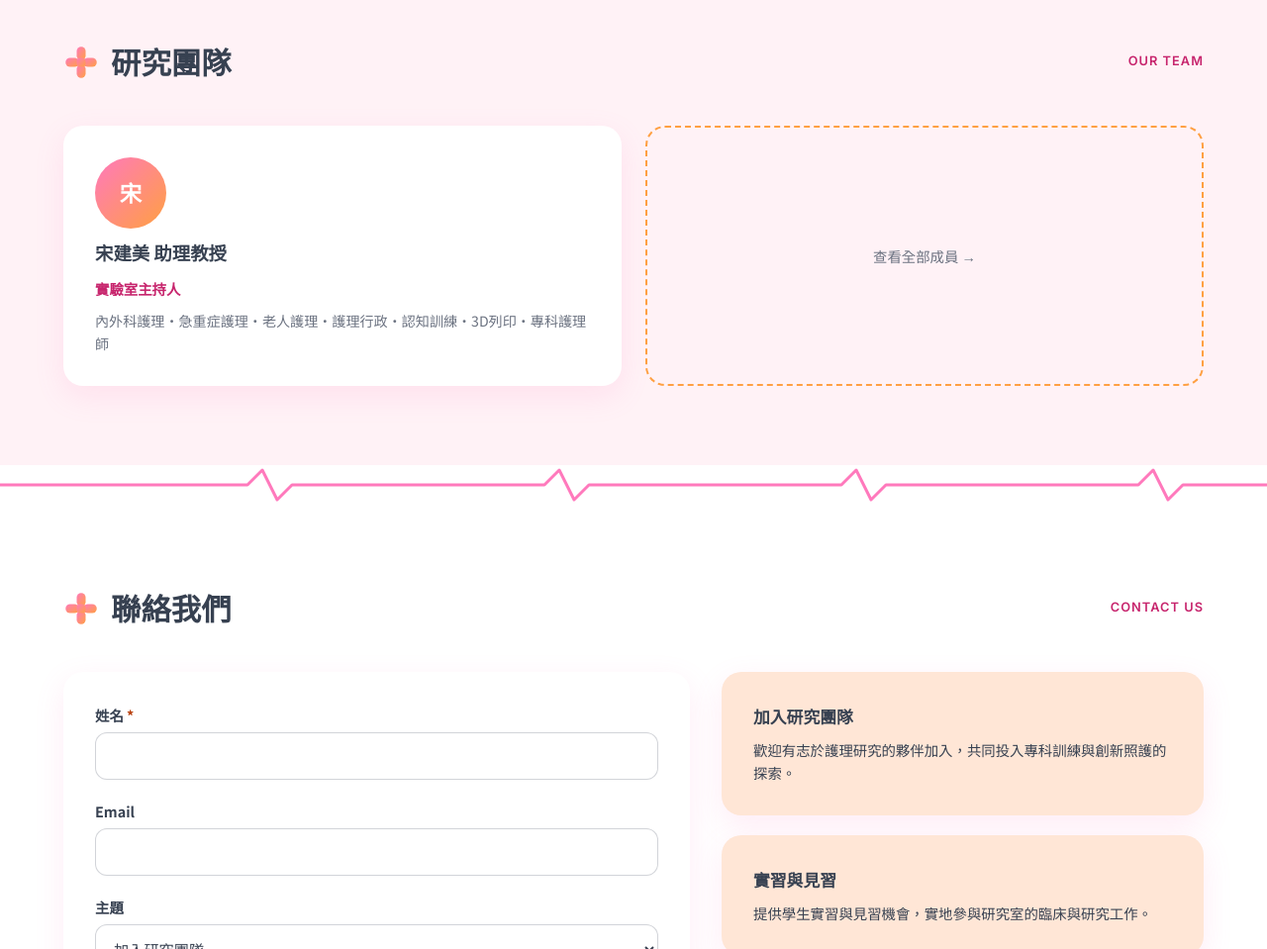
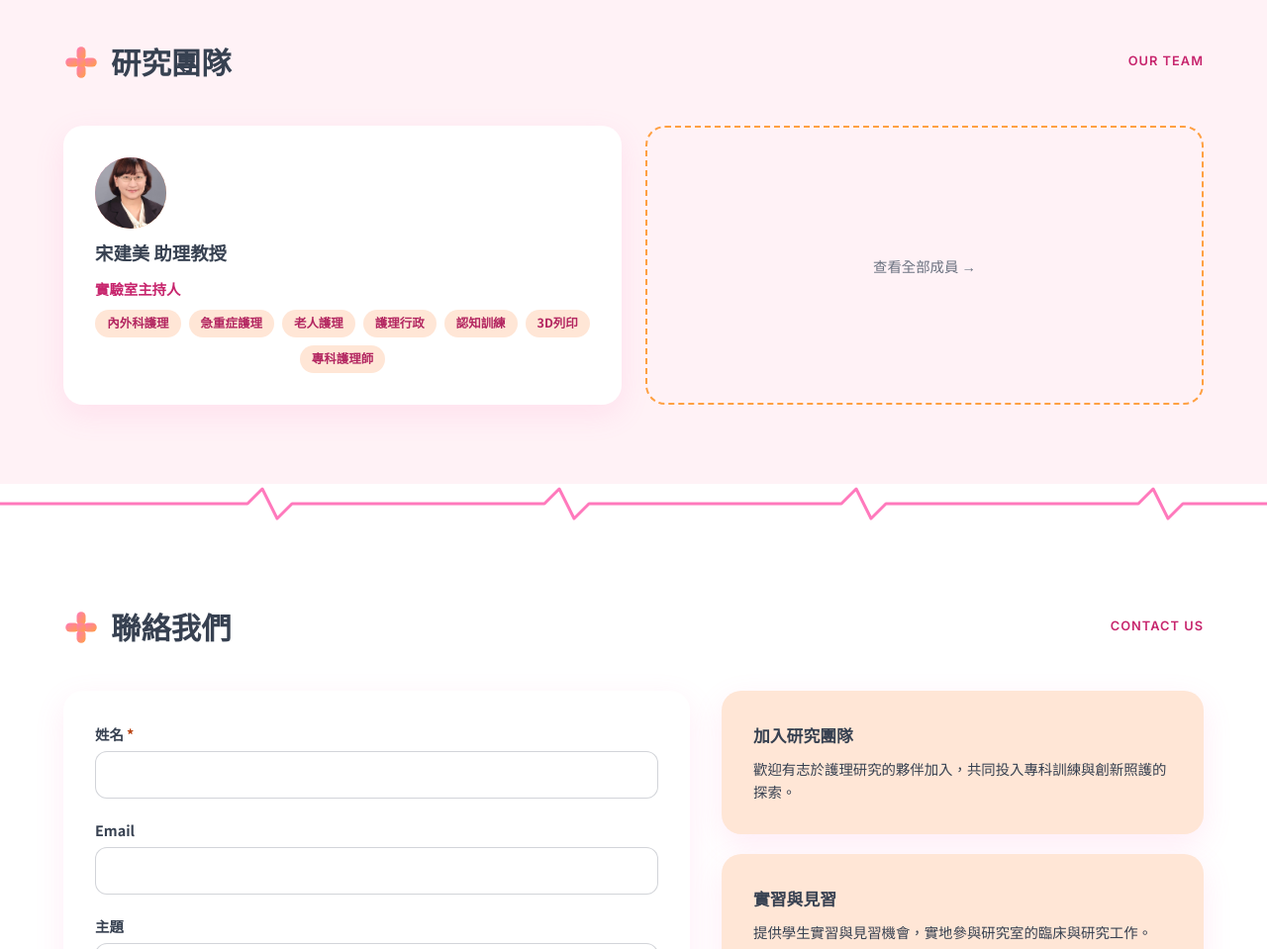
Before and after one commit to bobyu89/sung-lab-website, a plain HTML site: page index.html in a window 1280 px wide. Shown: the part 2160-3119 px from the top of the page at 99% size. Drawn offline with Linux system fonts and the light colour scheme; no server answers.

Commit message:
feat: PI photo, specialty badges, expandable news cards
Co-Authored-By: Claude Fable 5 <noreply@anthropic.com>

```diff
--- a/css/main.css
+++ b/css/main.css
@@ -858,6 +858,15 @@ body.lightbox-open {
   text-overflow: ellipsis;
 }
 
+/* 消息卡可點擊展開全文 */
+.news-card { cursor: pointer; }
+.news-card:focus-visible { outline: 2px solid var(--pink-deep); outline-offset: 2px; }
+.news-card--open .news-card__content {
+  display: block;
+  -webkit-line-clamp: unset;
+  overflow: visible;
+}
+
 /* Chip color variants — category mapping (all keep dark text).
    Text colors below are darkened locally from --pink-deep/--orange-deep/--gray
    (not the shared tokens) so each variant meets WCAG AA 4.5:1 against its
@@ -1020,6 +1029,18 @@ body.lightbox-open {
   color: var(--gray);
   font-size: 0.88rem;
   line-height: 1.6;
+}
+
+/* 主持人專長小徽章 */
+.team-card__badges {
+  display: flex;
+  flex-wrap: wrap;
+  justify-content: center;
+  gap: 8px;
+}
+.team-card__badges .chip {
+  font-size: 0.78rem;
+  padding: 4px 12px;
 }
 
 .team-card--wip {
--- a/index.html
+++ b/index.html
@@ -282,10 +282,18 @@
 
       <div class="team-grid">
         <div class="card team-card reveal" data-reveal-group="team">
-          <span class="avatar team-card__avatar">宋</span>
+          <img class="avatar team-card__avatar" src="assets/members/pi.jpg" alt="宋建美 助理教授照片">
           <h3 class="team-card__name" id="team-pi-name"></h3>
           <p class="team-card__role">實驗室主持人</p>
-          <p class="team-card__specialty">內外科護理・急重症護理・老人護理・護理行政・認知訓練・3D列印・專科護理師</p>
+          <div class="team-card__badges">
+            <span class="chip">內外科護理</span>
+            <span class="chip">急重症護理</span>
+            <span class="chip">老人護理</span>
+            <span class="chip">護理行政</span>
+            <span class="chip">認知訓練</span>
+            <span class="chip">3D列印</span>
+            <span class="chip">專科護理師</span>
+          </div>
         </div>
 
         <a class="wip team-card--wip reveal" data-reveal-group="team" href="members.html">
@@ -413,13 +421,33 @@
         ? `<a href="${escapeHtml(item.link)}" target="_blank" rel="noopener">${escapedContent}</a>`
         : escapedContent;
       return `
-<div class="card news-card reveal" data-reveal-group="news">
+<div class="card news-card reveal" data-reveal-group="news" tabindex="0" role="button"
+     aria-expanded="false" aria-label="展開消息全文">
   <div class="news-card__meta">
     <span class="news-card__date mono-en">${escapedDate}</span>
     <span class="chip ${chipClass}">${escapedCategory}</span>
   </div>
   <p class="news-card__content">${contentHtml}</p>
 </div>`;
+    }
+
+    /* 點卡片（或 Enter/空白鍵）展開/收合全文；點內部連結時不攔截 */
+    function initNewsCardToggle(grid) {
+      const toggle = (card) => {
+        const open = card.classList.toggle("news-card--open");
+        card.setAttribute("aria-expanded", open ? "true" : "false");
+        card.setAttribute("aria-label", open ? "收合消息全文" : "展開消息全文");
+      };
+      grid.addEventListener("click", (e) => {
+        if (e.target.closest("a")) return;
+        const card = e.target.closest(".news-card");
+        if (card) toggle(card);
+      });
+      grid.addEventListener("keydown", (e) => {
+        if (e.key !== "Enter" && e.key !== " ") return;
+        const card = e.target.closest(".news-card");
+        if (card && !e.target.closest("a")) { e.preventDefault(); toggle(card); }
+      });
     }
 
     let allNews = [];
@@ -432,6 +460,7 @@
       const top3 = allNews.slice(0, 3);
       grid.innerHTML = top3.map(renderNewsCard).join("");
       initReveal();
+      initNewsCardToggle(grid);
 
       const viewAllBtn = document.getElementById("news-view-all");
       if (viewAllBtn) {
```
Also changed, not shown: members.html (+1 -1 lines), assets/members/pi.jpg (added).
